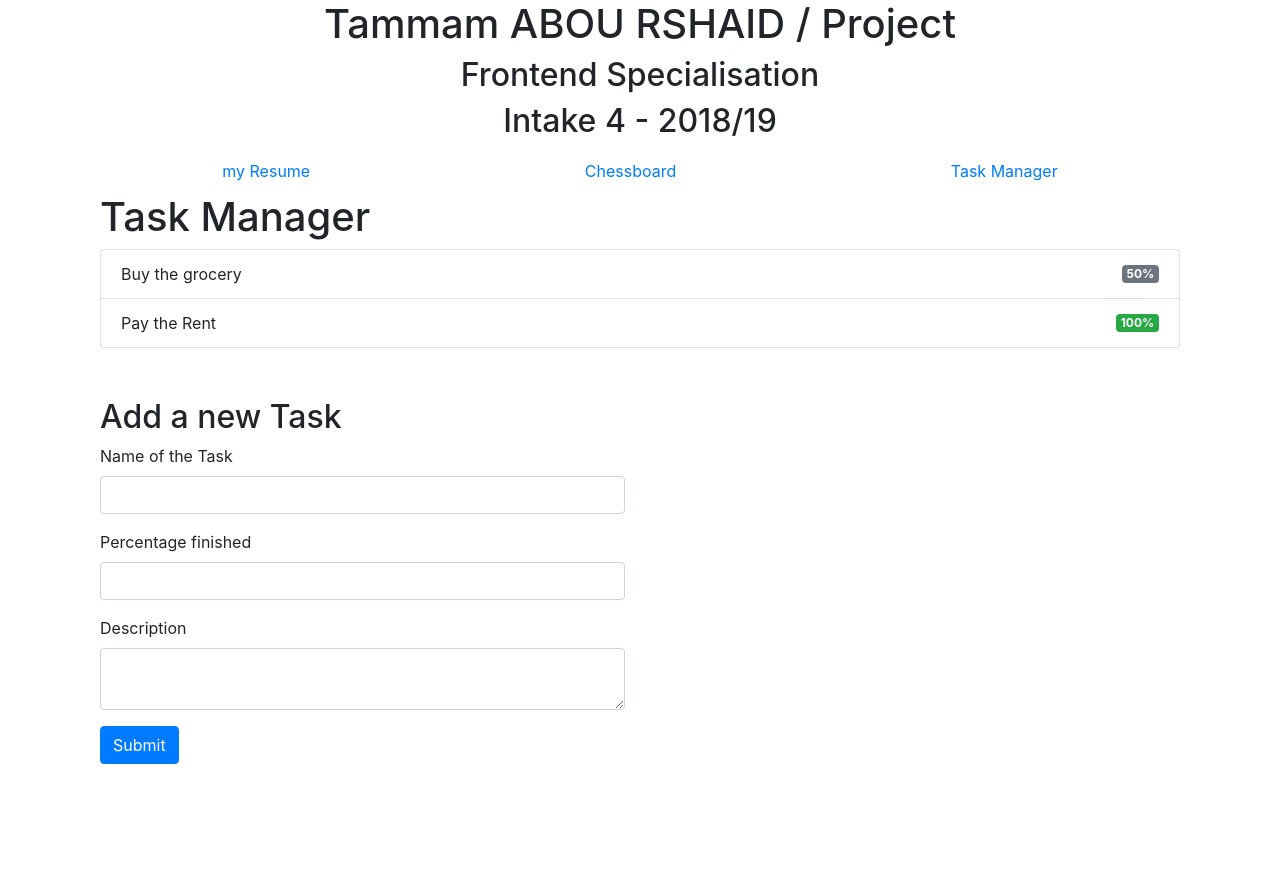
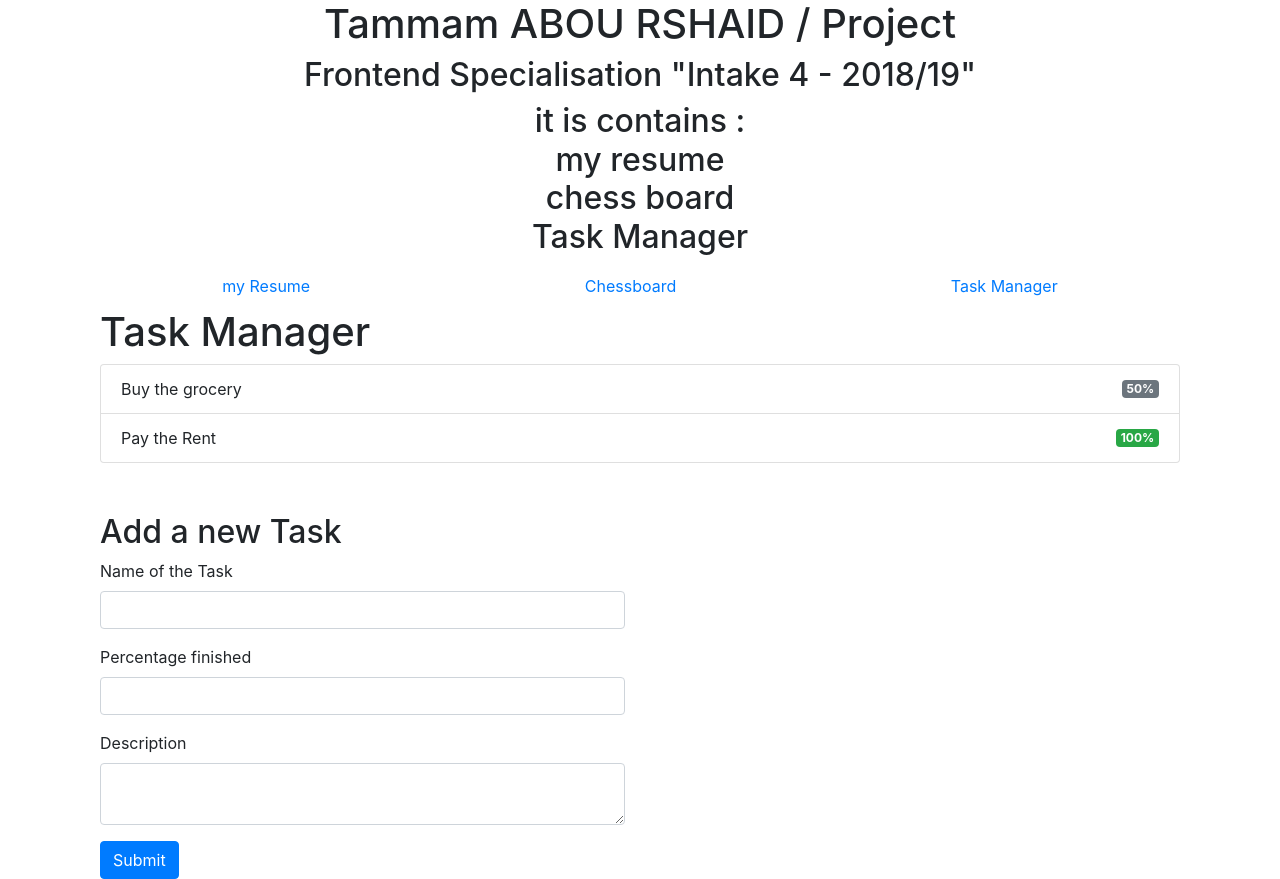
Before and after one commit to tammamabourshaid/intake04-angular, an Angular app: page /task-manager in a window 1280 px wide. Before the commit the page ends 800 px from the top, so only its background shows below. Built offline with nearby package versions, Linux system fonts and the light colour scheme.

Commit message:
update component

```diff
--- a/src/app/app.component.html
+++ b/src/app/app.component.html
@@ -2,8 +2,15 @@
   <div class="row">
     <div class="col-12 text-center">
       <h1>Tammam ABOU RSHAID / Project</h1>
-      <h2>Frontend Specialisation</h2>
-      <h2>Intake 4 - 2018/19</h2>
+      <h2>Frontend Specialisation "Intake 4 - 2018/19"</h2>
+      <h2>it is contains :<br>
+        <li>my resume</li>
+        <li>chess board</li>
+        <li>Task Manager</li>
+
+
+
+      </h2>
     </div>
   </div>
 
```
